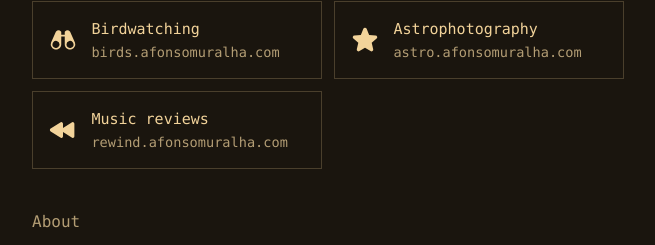
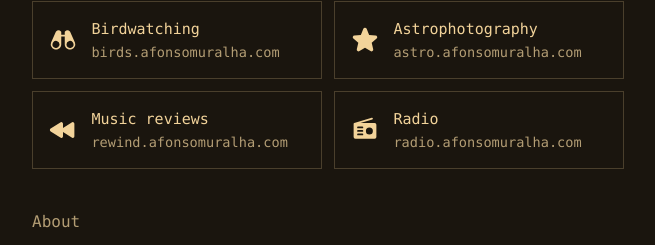
Before and after one commit to afonsus1997/landing, a plain HTML site: page index.html in a window 1280 px wide. Shown: the part 518-763 px from the top of the page, without its empty margins (312-967 px from the left). Drawn offline with Linux system fonts and the light colour scheme; no server answers.

Commit message:
Restore radio card
Co-Authored-By: Claude Opus 5.5 <noreply@anthropic.com>
Claude-Session: https://claude.ai/code/session_01NDe8smC1zh5W7cibjahiUr

```diff
--- a/index.html
+++ b/index.html
@@ -237,6 +237,13 @@
           <span class="desc">rewind.afonsomuralha.com</span>
         </span>
       </a>
+      <a class="card" href="https://radio.afonsomuralha.com/">
+        <svg class="icon" viewBox="0 0 256 256" fill="currentColor" aria-hidden="true"><path d="M216,64H86.51L194.3,31.67a8,8,0,0,0-4.6-15.33l-160,48h0A8,8,0,0,0,24,72V192a16,16,0,0,0,16,16H216a16,16,0,0,0,16-16V80A16,16,0,0,0,216,64ZM104,176H64a8,8,0,0,1,0-16h40a8,8,0,0,1,0,16Zm0-32H64a8,8,0,0,1,0-16h40a8,8,0,0,1,0,16Zm0-32H64a8,8,0,0,1,0-16h40a8,8,0,0,1,0,16Zm64,56a32,32,0,1,1,32-32A32,32,0,0,1,168,168Z"/></svg>
+        <span class="text">
+          <span class="title">Radio</span>
+          <span class="desc">radio.afonsomuralha.com</span>
+        </span>
+      </a>
     </nav>
 
     <h2>About</h2>
```
